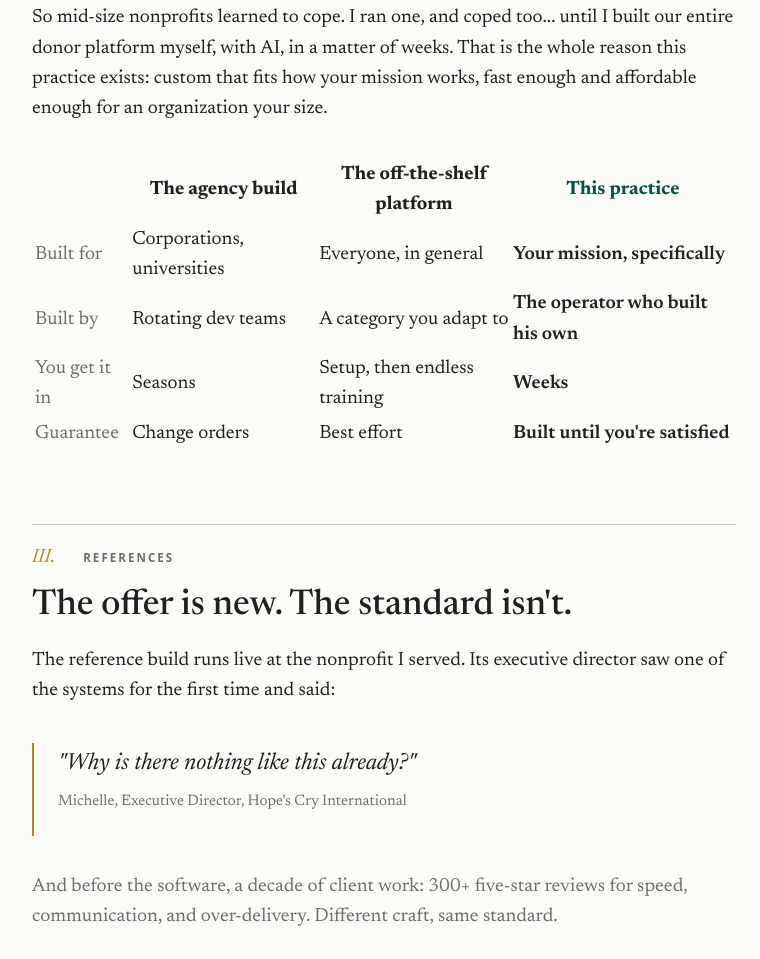
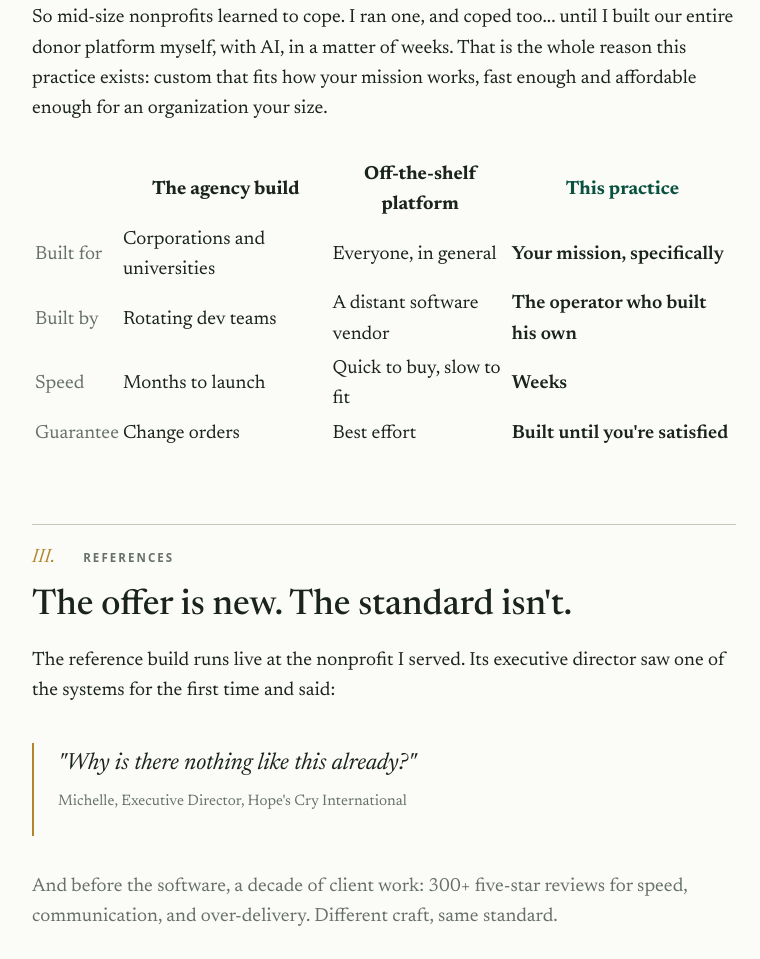
Before and after one commit to evolorone/smartorg, a plain HTML site: page index.html in a window 1280 px wide. Shown: the part 2003-2962 px from the top of the page, without its empty margins (256-1016 px from the left). Drawn offline with Linux system fonts and the light colour scheme.

Commit message:
Clean up comparison table
- Shorter row labels (Speed replaces 'You get it in'; nowrap so labels stay on one line).
- Fix the 'Built by' off-the-shelf cell (was 'A category you adapt to', now 'A distant software vendor').
- Parallel, concise cells across all three columns.

Co-Authored-By: Claude Opus 4.8 (1M context) <noreply@anthropic.com>

```diff
--- a/index.html
+++ b/index.html
@@ -180,11 +180,11 @@ footer p { font-size:.9rem; color:var(--muted); margin:0; }
   <p>So mid-size nonprofits learned to cope. I ran one, and coped too... until I built our entire donor platform myself, with AI, in a matter of weeks. That is the whole reason this practice exists: custom that fits how your mission works, fast enough and affordable enough for an organization your size.</p>
   <div style="overflow-x:auto;margin-top:2rem">
   <table style="min-width:34rem">
-    <tr><th></th><th>The agency build</th><th>The off-the-shelf platform</th><th style="color:var(--green)">This practice</th></tr>
-    <tr><td class="muted">Built for</td><td>Corporations, universities</td><td>Everyone, in general</td><td><strong>Your mission, specifically</strong></td></tr>
-    <tr><td class="muted">Built by</td><td>Rotating dev teams</td><td>A category you adapt to</td><td><strong>The operator who built his own</strong></td></tr>
-    <tr><td class="muted">You get it in</td><td>Seasons</td><td>Setup, then endless training</td><td><strong>Weeks</strong></td></tr>
-    <tr><td class="muted">Guarantee</td><td>Change orders</td><td>Best effort</td><td><strong>Built until you're satisfied</strong></td></tr>
+    <tr><th></th><th>The agency build</th><th>Off-the-shelf platform</th><th style="color:var(--green)">This practice</th></tr>
+    <tr><td class="muted" style="white-space:nowrap">Built for</td><td>Corporations and universities</td><td>Everyone, in general</td><td><strong>Your mission, specifically</strong></td></tr>
+    <tr><td class="muted" style="white-space:nowrap">Built by</td><td>Rotating dev teams</td><td>A distant software vendor</td><td><strong>The operator who built his own</strong></td></tr>
+    <tr><td class="muted" style="white-space:nowrap">Speed</td><td>Months to launch</td><td>Quick to buy, slow to fit</td><td><strong>Weeks</strong></td></tr>
+    <tr><td class="muted" style="white-space:nowrap">Guarantee</td><td>Change orders</td><td>Best effort</td><td><strong>Built until you're satisfied</strong></td></tr>
   </table>
   </div>
 </section>
```
